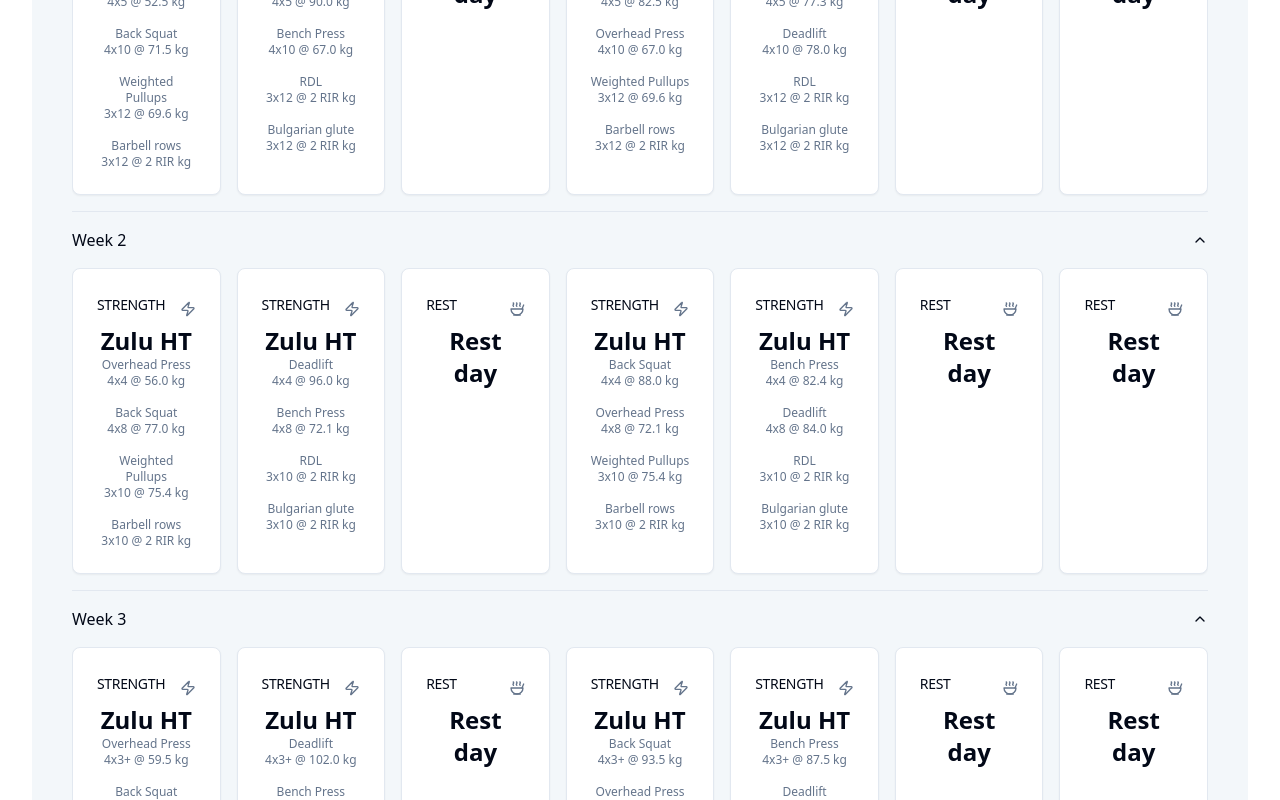
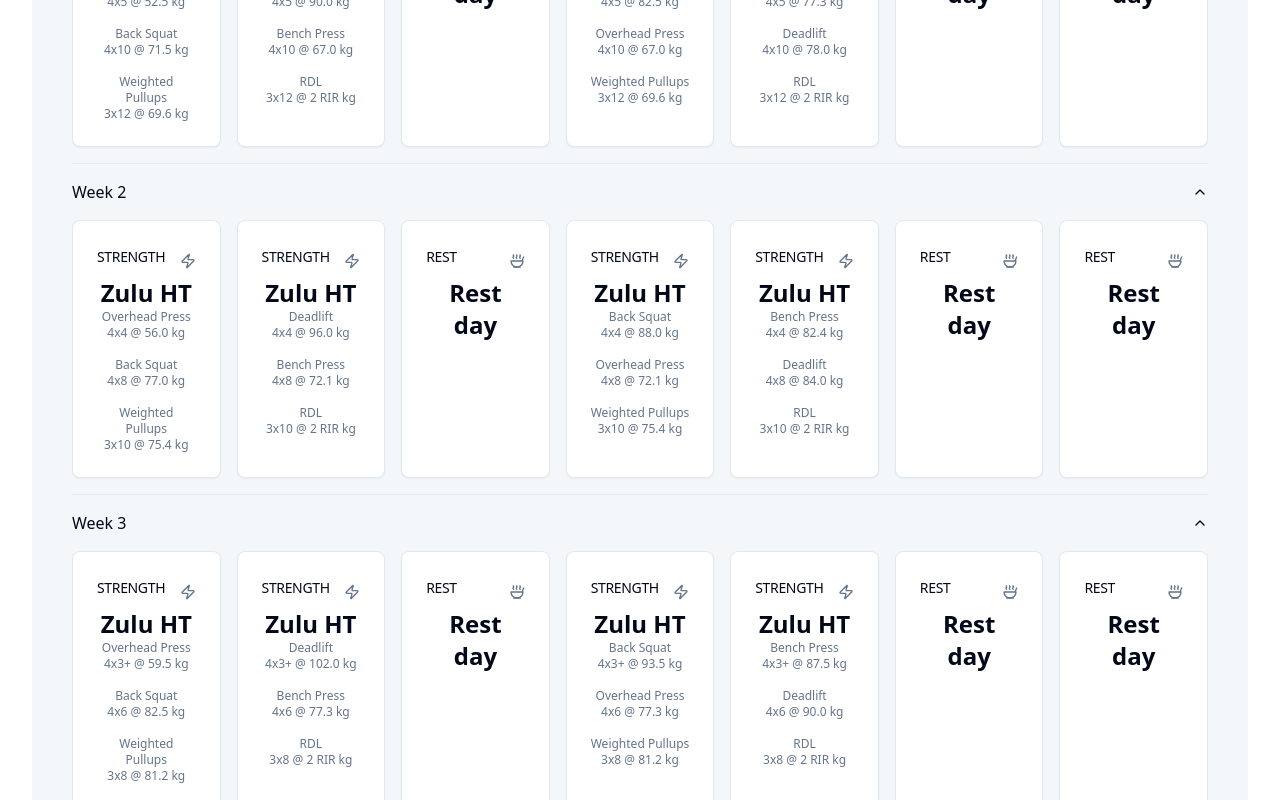
Before and after one commit to vrnvu/lifts, a React (Vite) app: page / in a window 1280 px wide. Shown: the part 1020-1820 px from the top of the page. Built offline with nearby package versions, Linux system fonts and the light colour scheme.

Commit message:
removes one accesory zulu ht

```diff
--- a/src/views/ProgramZuluHTView.tsx
+++ b/src/views/ProgramZuluHTView.tsx
@@ -30,11 +30,6 @@ export default function ProgramZuluHTView() {
           ["3x12", (wpu * 0.60).toFixed(1)],
         ]
       },
-      {
-        name: "Barbell rows", sets: [
-          ["3x12", "2 RIR"],
-        ]
-      },
     ],
     [
       {
@@ -49,11 +44,6 @@ export default function ProgramZuluHTView() {
       },
       {
         name: "RDL", sets: [
-          ["3x12", "2 RIR"],
-        ]
-      },
-      {
-        name: "Bulgarian glute", sets: [
           ["3x12", "2 RIR"],
         ]
       },
@@ -74,11 +64,6 @@ export default function ProgramZuluHTView() {
           ["3x12", (wpu * 0.60).toFixed(1)],
         ]
       },
-      {
-        name: "Barbell rows", sets: [
-          ["3x12", "2 RIR"],
-        ]
-      },
     ],
     [
       {
@@ -93,11 +78,6 @@ export default function ProgramZuluHTView() {
       },
       {
         name: "RDL", sets: [
-          ["3x12", "2 RIR"],
-        ]
-      },
-      {
-        name: "Bulgarian glute", sets: [
           ["3x12", "2 RIR"],
         ]
       },
@@ -121,11 +101,6 @@ export default function ProgramZuluHTView() {
           ["3x10", (wpu * 0.65).toFixed(1)],
         ]
       },
-      {
-        name: "Barbell rows", sets: [
-          ["3x10", "2 RIR"],
-        ]
-      },
     ],
     [
       {
@@ -140,11 +115,6 @@ export default function ProgramZuluHTView() {
       },
       {
         name: "RDL", sets: [
-          ["3x10", "2 RIR"],
-        ]
-      },
-      {
-        name: "Bulgarian glute", sets: [
           ["3x10", "2 RIR"],
         ]
       },
@@ -165,11 +135,6 @@ export default function ProgramZuluHTView() {
           ["3x10", (wpu * 0.65).toFixed(1)],
         ]
       },
-      {
-        name: "Barbell rows", sets: [
-          ["3x10", "2 RIR"],
-        ]
-      },
     ],
     [
       {
@@ -184,11 +149,6 @@ export default function ProgramZuluHTView() {
       },
       {
         name: "RDL", sets: [
-          ["3x10", "2 RIR"],
-        ]
-      },
-      {
-        name: "Bulgarian glute", sets: [
           ["3x10", "2 RIR"],
         ]
       },
@@ -212,11 +172,6 @@ export default function ProgramZuluHTView() {
           ["3x8", (wpu * 0.70).toFixed(1)],
         ]
       },
-      {
-        name: "Barbell rows", sets: [
-          ["3x8", "2 RIR"],
-        ]
-      },
     ],
     [
       {
@@ -231,11 +186,6 @@ export default function ProgramZuluHTView() {
       },
       {
         name: "RDL", sets: [
-          ["3x8", "2 RIR"],
-        ]
-      },
-      {
-        name: "Bulgarian glute", sets: [
           ["3x8", "2 RIR"],
         ]
       },
@@ -256,11 +206,6 @@ export default function ProgramZuluHTView() {
           ["3x8", (wpu * 0.70).toFixed(1)],
         ]
       },
-      {
-        name: "Barbell rows", sets: [
-          ["3x8", "2 RIR"],
-        ]
-      },
     ],
     [
       {
@@ -275,11 +220,6 @@ export default function ProgramZuluHTView() {
       },
       {
         name: "RDL", sets: [
-          ["3x8", "2 RIR"],
-        ]
-      },
-      {
-        name: "Bulgarian glute", sets: [
           ["3x8", "2 RIR"],
         ]
       },
```
